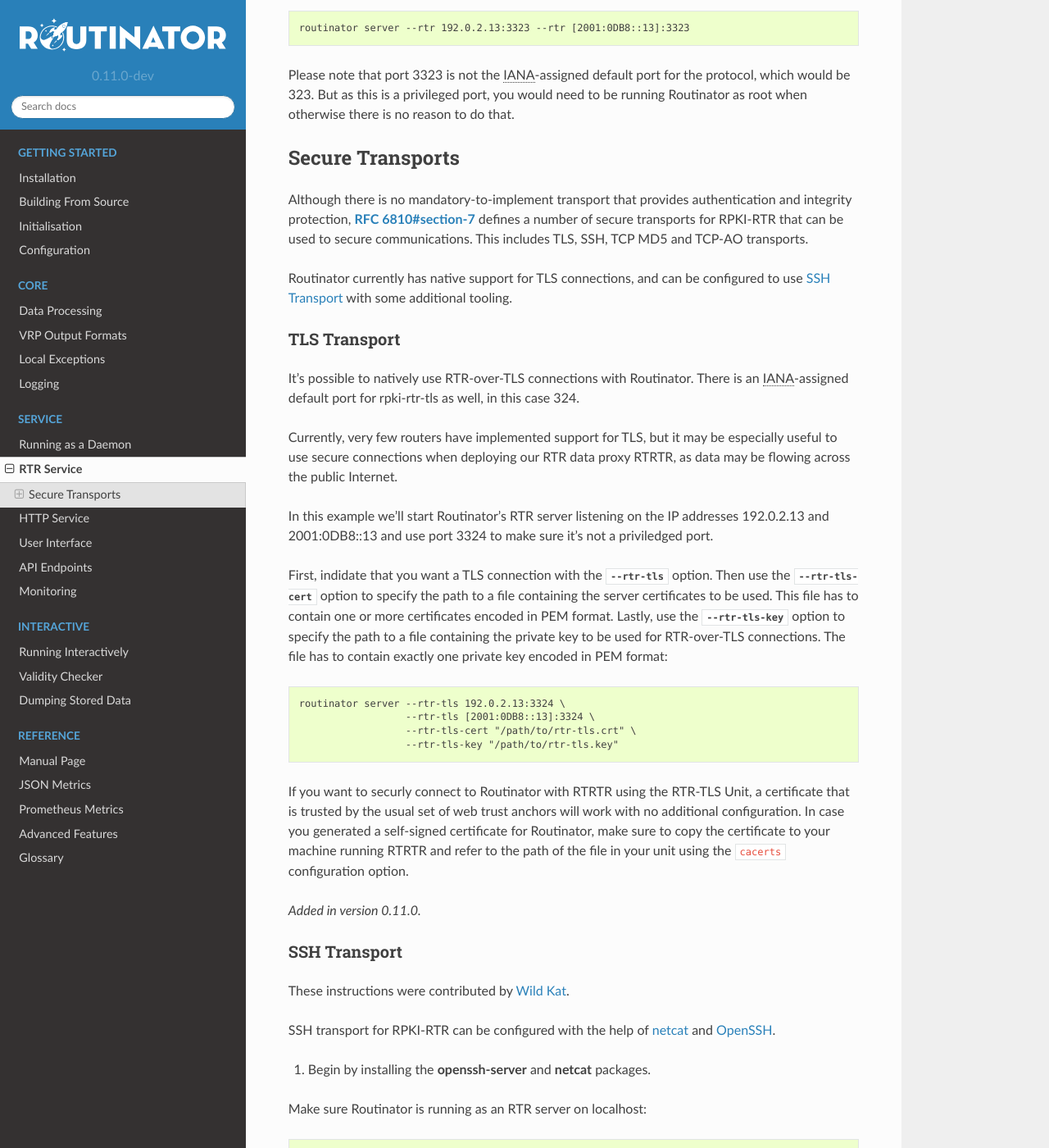
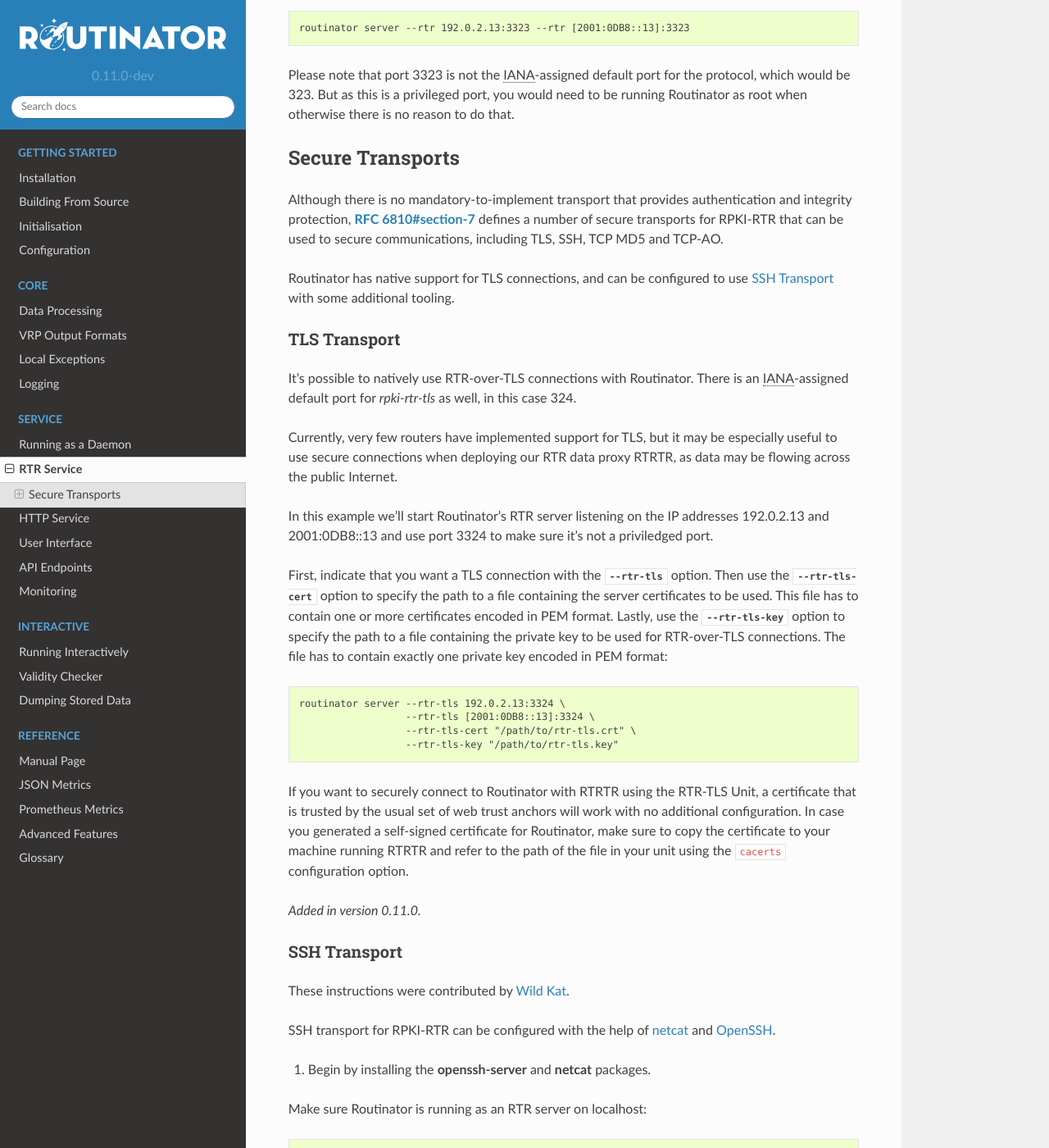
Before and after one commit to NLnetLabs/routinator, a Sphinx documentation site: the page built from doc/manual/source/rtr-service.rst, in a window 1280 px wide and 1400 px high, scrolled down 465 px. Shown: the whole window at 82% size. Built offline with Sphinx 7.4.7 and the Read the Docs theme 2.0.0, drawn with Linux system fonts in a browser that asks for light colours.

Commit message:
Fix typos

```diff
--- a/doc/manual/source/rtr-service.rst
+++ b/doc/manual/source/rtr-service.rst
@@ -29,17 +29,17 @@
 Although there is no mandatory-to-implement transport that provides
 authentication and integrity protection, :rfc:`6810#section-7` defines a
 number of secure transports for RPKI-RTR that can be used to secure
-communications. This includes TLS, SSH, TCP MD5 and TCP-AO transports.
+communications, including TLS, SSH, TCP MD5 and TCP-AO.
 
-Routinator currently has native support for TLS connections, and can be
-configured to use `SSH Transport`_ with some additional tooling.
+Routinator has native support for TLS connections, and can be configured to
+use `SSH Transport`_ with some additional tooling.
 
 TLS Transport
 """""""""""""
 
 It's possible to natively use RTR-over-TLS connections with Routinator. There
 is an :abbr:`IANA (Internet Assigned Numbers Authority)`-assigned default
-port for rpki-rtr-tls as well, in this case 324.
+port for *rpki-rtr-tls* as well, in this case 324.
 
 Currently, very few routers have implemented support for TLS, but it may be
 especially useful to use secure connections when deploying our RTR data proxy
@@ -50,7 +50,7 @@
 addresses 192.0.2.13 and 2001:0DB8::13 and use port 3324 to make sure it's
 not a priviledged port.
 
-First, indidate that you want a TLS connection with the :option:`--rtr-tls`
+First, indicate that you want a TLS connection with the :option:`--rtr-tls`
 option. Then use the :option:`--rtr-tls-cert` option to specify the path to a
 file containing the server certificates to be used. This file has to contain
 one or more certificates encoded in PEM format. Lastly, use the
@@ -65,7 +65,7 @@
                      --rtr-tls-cert "/path/to/rtr-tls.crt" \
                      --rtr-tls-key "/path/to/rtr-tls.key"
 
-If you want to securly connect to Routinator with RTRTR using the
+If you want to securely connect to Routinator with RTRTR using the
 :ref:`RTR-TLS Unit<rtrtr:configuration:rtr unit>`, a certificate that is
 trusted by the usual set of web trust anchors will work with no additional
 configuration. In case you generated a self-signed certificate for
```
